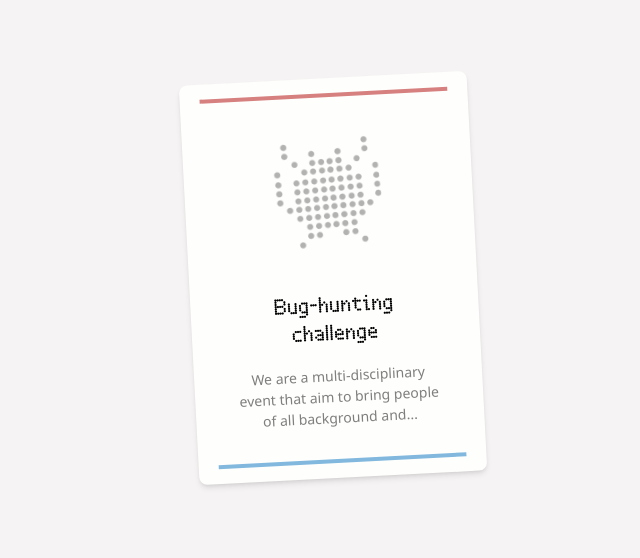
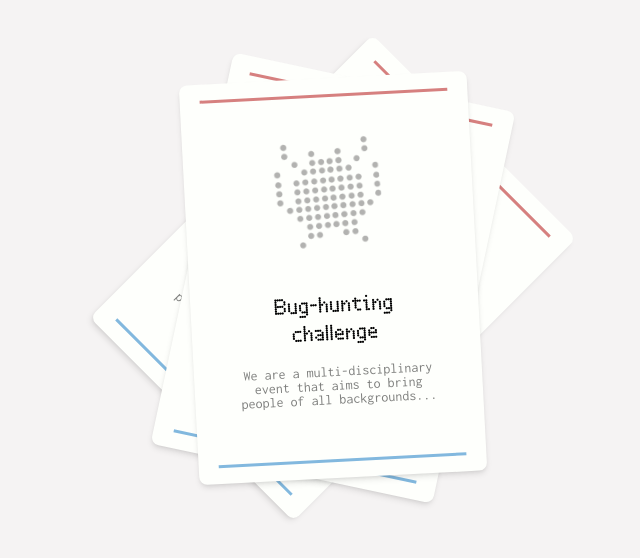
Before and after one commit to yu-hacks/yuHacks_client, a Next.js app: page / in a window 1280 px wide. Shown: the part 122-680 px from the top of the page, without its empty margins (307-947 px from the left). Built offline with nearby package versions, Linux system fonts and the light colour scheme.

Commit message:
Finished ChallengeCard

```diff
--- a/src/app/globals.css
+++ b/src/app/globals.css
@@ -1,4 +1,5 @@
 @import url('https://fonts.googleapis.com/css2?family=Arvo&display=swap');
+@import url('https://fonts.googleapis.com/css2?family=Inconsolata&display=swap');
 @tailwind base;
 @tailwind components;
 @tailwind utilities;
--- a/src/components/common/ChallengeCard.component.tsx
+++ b/src/components/common/ChallengeCard.component.tsx
@@ -1,21 +1,88 @@
-import React, { FC } from 'react'
-import Image from 'next/image'
-import bugImg from '@/public/images/bug.png'
+"use client"
+
+import React, { FC, useEffect, useState } from 'react';
+import Image from 'next/image';
+import bugImg from '@/public/images/bug.png';
+
+interface CardType {
+    id: number;
+    deg: string;
+    pos: string;
+    text: string;
+}
 
 const ChallengeCard: FC = () => {
+    const [cards, setCards] = useState<CardType[]>([
+        { id: 1, deg: 'rotate-45', pos: 'absolute', text: 'We are a multi-disciplinary event that aims to bring people of all backgrounds...' },
+        { id: 2, deg: 'rotate-12', pos: 'absolute', text: 'We are a multi-disciplinary event that aims to bring people of all backgrounds...' },
+        { id: 3, deg: '-rotate-3', pos: 'absolute', text: 'We are a multi-disciplinary event that aims to bring people of all backgrounds...' },
+    ]);
+
+    const handleClick = () => {
+        const updatedCards = [...cards];
+        const firstCard = updatedCards.pop();
+        const secondCard = updatedCards[0];
+        const thirdCard = updatedCards[1];
+        if (firstCard) {
+            updatedCards.unshift({ ...firstCard, deg: 'rotate-45' });
+            updatedCards[1] = { ...secondCard, deg: 'rotate-12' };
+            updatedCards[2] = { ...thirdCard, deg: '-rotate-3' };
+            setCards(updatedCards);
+        }
+    };
+
     return (
-        <div className='-rotate-3 rounded-lg shadow-md sm:w-72 sm:h-[400px] bg-[#FEFFFC] flex items-center'>
-            <div className='h-[370px] mx-5 border-t-4 border-b-4 border-t-[#c95656] border-b-[#58A0D4] border-opacity-75'>
-                <Image src={bugImg} alt={'bug'} className='w-28 h-28 mx-auto my-10' />
-                <div className="flex flex-col w-10/12 mx-auto my-5 font-ndot47 text-center text-black text-xl">
-                    Bug-hunting challenge
-                </div>
-                <div className="flex flex-col w-10/12 mx-auto font-I text-center text-black text-opacity-50 text-[14px]">
-                    We are a multi-disciplinary event that aim to bring people of all background and...
+        <>
+            {cards.map((card) => (
+                <Card
+                    key={card.id}
+                    deg={card.deg}
+                    pos={card.pos}
+                    text={card.text}
+                    handleClick={handleClick}
+                />
+            ))}
+        </>
+    );
+};
+
+type Props = {
+    deg: string;
+    pos: string;
+    text: string;
+    handleClick: () => void;
+};
+
+const Card: FC<Props> = ({ deg, pos, text, handleClick }) => {
+    const [isTransitioning, setIsTransitioning] = useState(false);
+
+    const handleTransition = () => {
+        setIsTransitioning(true);
+        setTimeout(() => {
+            setIsTransitioning(false);
+            handleClick();
+        }, 500); // Adjust the duration of the transition animation here (in milliseconds)
+    };
+
+    return (
+        <>
+            <div
+                className={`${deg} ${pos} rounded-lg shadow-md sm:w-72 sm:h-[400px] bg-[#FEFFFC] flex items-center transition-transform transform ${isTransitioning ? '-translate-x-full' : ''
+                    }`}
+                onClick={handleTransition}
+            >
+                <div className='h-[23rem] mx-5 border-t-[3px] border-b-[3px] border-t-[#c95656] border-b-[#58A0D4] border-opacity-75'>
+                    <Image src={bugImg} alt={'bug'} className='w-28 h-28 mx-auto my-10' />
+                    <div className="flex flex-col w-10/12 mx-auto my-5 font-ndot47 text-center text-black text-xl">
+                        Bug-hunting challenge
+                    </div>
+                    <div className="flex flex-col w-10/12 mx-auto font-Inconsolata text-center text-black text-opacity-50 text-[14px] leading-none">
+                        {text}
+                    </div>
                 </div>
             </div>
-        </div>
-    )
-}
+        </>
+    );
+};
 
-export default ChallengeCard
+export default ChallengeCard;
--- a/tailwind.config.js
+++ b/tailwind.config.js
@@ -13,6 +13,7 @@ module.exports = {
           'conic-gradient(from 180deg at 50% 50%, var(--tw-gradient-stops))',
       },
       fontFamily: {
+        Inconsolata: ["Inconsolata", "serif"],
         Arvo: ["Arvo", "serif"],
         ndot47: ['var(--font-ndot-47)'],
       },
```
